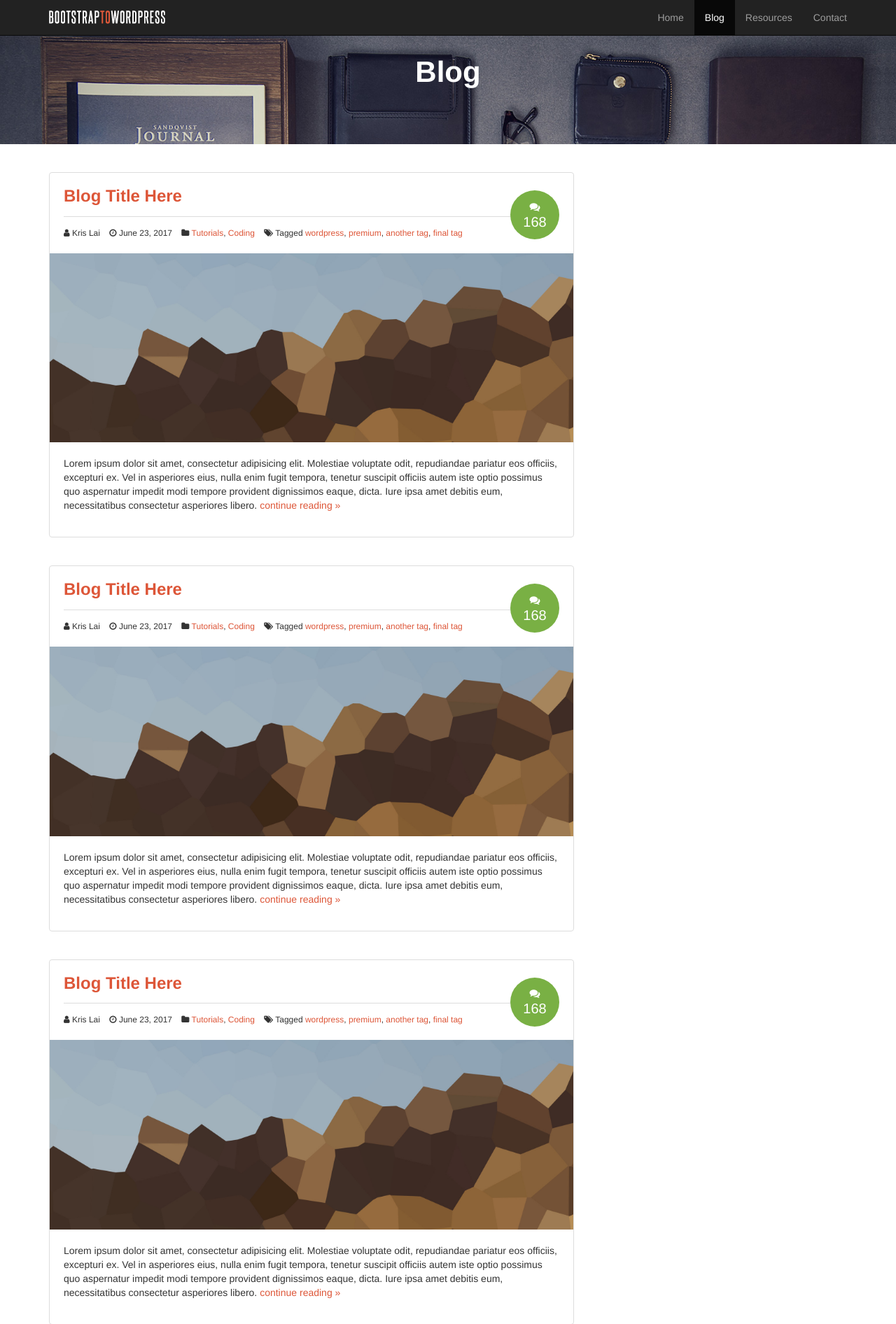
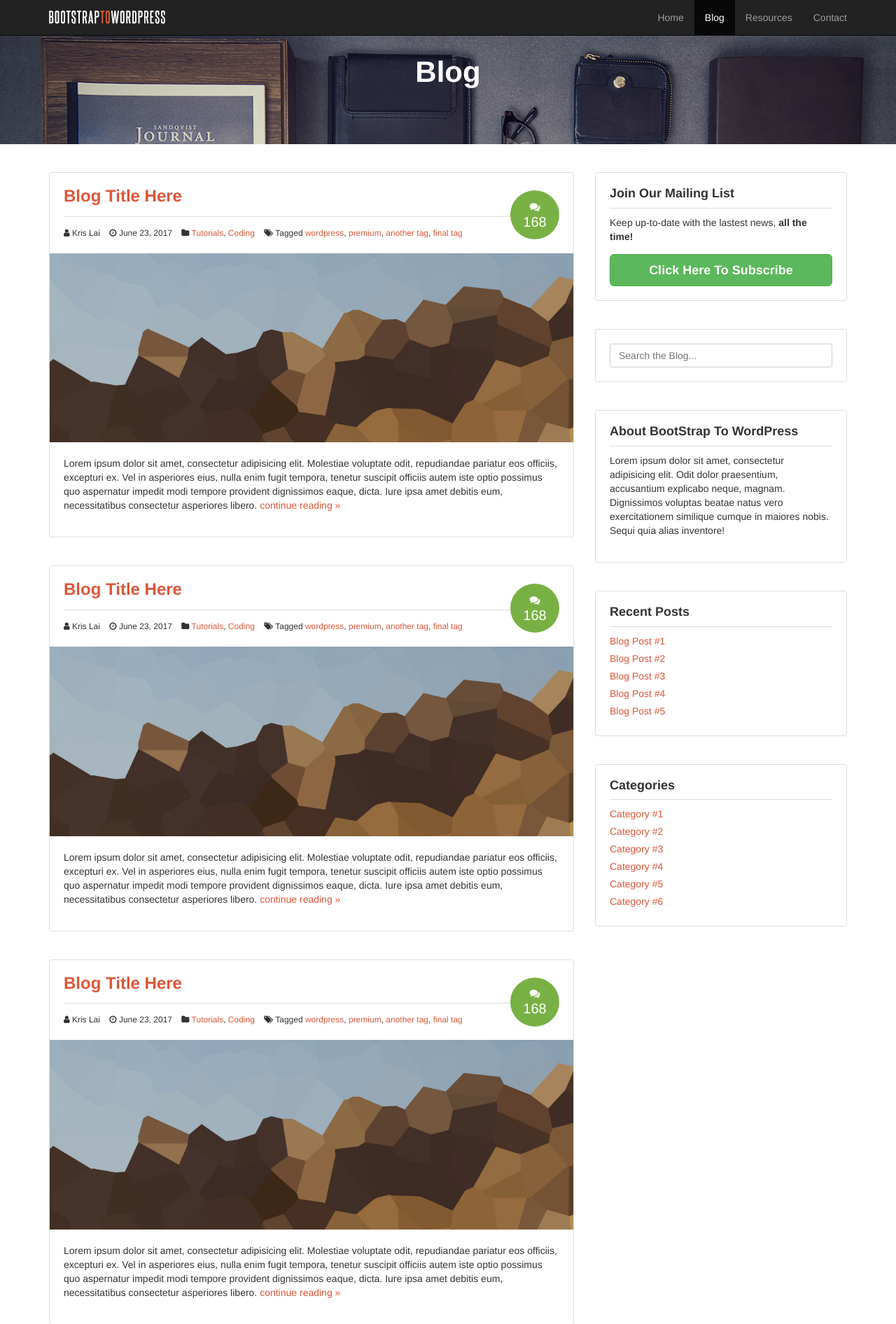
Before and after one commit to PocketThi3f/wordpress-trixzors, a PHP site: page /blog.html in a window 1280 px wide. Shown: the top 1892 px of the page at 70% size. Run offline with PHP 8.4, Linux system fonts and the light colour scheme; some libraries are stand-ins or nearby versions.

Commit message:
creating the blog html markup even further and styling in place

```diff
--- a/assets/css/custom.css
+++ b/assets/css/custom.css
@@ -390,7 +390,7 @@ footer li.signup-link a:hover {
 /* === BLOG === */
 
 
-.post {
+.post, .widget {
 	position: relative;
 	border: solid 1px #ddd;
 	background: white;
@@ -431,6 +431,34 @@ footer li.signup-link a:hover {
 
 .post-details i.fa:first-child {
 	padding: 0;
+}
+
+/* === WIDGETS === */
+
+
+.widget {
+	padding: 20px;
+}
+
+.widget h4 {
+	margin: 0 0 10px;
+	padding: 0 0 10px;
+	border-bottom: solid 1px #ddd;
+}
+
+.widget ul {
+	list-style: none;
+	margin: 0;
+	padding: 0;
+}
+
+.widget ul li {
+	margin: 0 0 5px;
+}
+
+.widget ul li:hover {
+	position: relative;
+	left: 1px;
 }
 
 /* === COMMENTS === */
@@ -487,6 +515,33 @@ i.ci {
 .ci.ci-instructor {background-position: -160px 0;}
 .ci.ci-device {background-position: -200px 0;}
 
+/* === FORMS === */
+
+
+label {
+	display: block;
+	font-weight: bold;
+}
+
+input[type="text"],
+input[type="email"],
+input[type="url"],
+input[type="password"],
+input[type="search"],
+textarea {
+	color: #666;
+	border: 1px solid #ccc;
+	-webkit-border-radius: 3px;
+	-moz-border-radius: 3px;
+	border-radius: 3px;
+	display: block;
+	-webkit-box-sizing: border-box;
+	-moz-box-sizing: border-box;
+	box-sizing: border-box;
+	width: 100%;
+	padding: 6px 12px;
+}
+
 /* ==== MEDIA QUERIES ==== */
 
 
--- a/blog.html
+++ b/blog.html
@@ -162,6 +162,54 @@ Tagged <a href="">wordpress</a>, <a href="">premium</a>, <a href="">another tag<
 
 				</main><!-- content -->
 
+				<!-- SIDEBAR -->
+				<aside class="col-sm-4">
+
+					<div class="widget">
+						<h4>Join Our Mailing List</h4>
+						<p>Keep up-to-date with the lastest news, <strong>all the time!</strong></p>
+						<button class="btn btn-success btn-lg btn-block" data-toggle="modal" data-target="#myModal">
+							Click Here To Subscribe
+						</button>
+					</div><!-- widget -->
+
+					<div class="widget">
+						<form role="form" class="search-form">
+						<label for="sidebar-search" class="sr-only"></label>
+							<input type="text" id="sidebar-search" placeholder="Search the Blog...">
+						</form>
+					</div><!-- widget -->
+
+					<div class="widget">
+						<h4>About BootStrap To WordPress</h4>
+						<p>Lorem ipsum dolor sit amet, consectetur adipisicing elit. Odit dolor praesentium, accusantium explicabo neque, magnam. Dignissimos voluptas beatae natus vero exercitationem similique cumque in maiores nobis. Sequi quia alias inventore!</p>
+					</div><!-- widget -->
+
+					<div class="widget">
+						<h4>Recent Posts</h4>
+						<ul>
+							<li><a href="">Blog Post #1</a></li>
+							<li><a href="">Blog Post #2</a></li>
+							<li><a href="">Blog Post #3</a></li>
+							<li><a href="">Blog Post #4</a></li>
+							<li><a href="">Blog Post #5</a></li>
+						</ul>
+					</div><!-- widget -->
+
+					<div class="widget">
+						<h4>Categories</h4>
+						<ul>
+							<li><a href="">Category #1</a></li>
+							<li><a href="">Category #2</a></li>
+							<li><a href="">Category #3</a></li>
+							<li><a href="">Category #4</a></li>
+							<li><a href="">Category #5</a></li>
+							<li><a href="">Category #6</a></li>
+						</ul>
+					</div><!-- widget -->
+
+				</aside>
+
 			</div><!-- row -->
 		</div><!-- container -->
 
```
